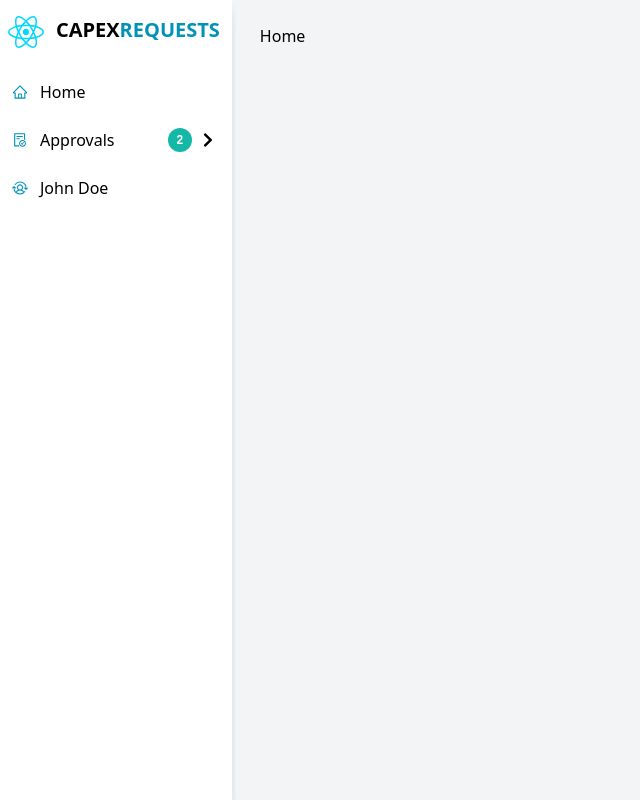
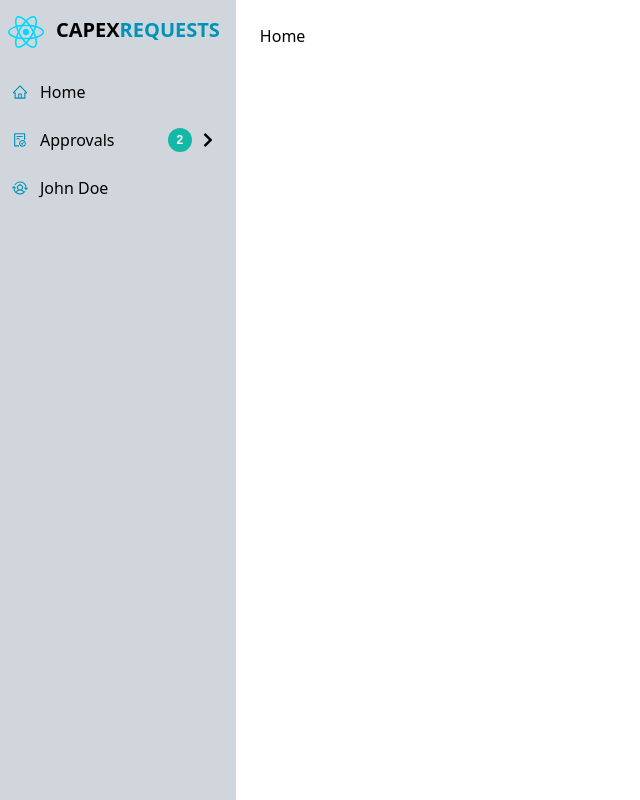
Before and after one commit to henriquesmoco/capex-react, a React (Vite) app in the folder capex-frontend/: page / in a window 1280 px wide. Shown: the whole page, without its empty margins (0-640 px from the left). Built offline with nearby package versions, Linux system fonts and the light colour scheme; a web font is replaced by a local one.

Commit message:
Changed layout colors

```diff
--- a/capex-frontend/src/components/SideMenu.jsx
+++ b/capex-frontend/src/components/SideMenu.jsx
@@ -22,7 +22,7 @@ const SideMenuItem = ({item, level}) => {
                 }
             }}
             className={`flex flex-row justify-between w-full p-3 pl-3 cursor-pointer transition-colors
-            hover:bg-gray-300 rounded-md duration-200 ${levelPadding[Math.min(level, levelPadding.length - 1)]}`} >
+            hover:bg-gray-200 rounded-md duration-200 ${levelPadding[Math.min(level, levelPadding.length - 1)]}`} >
             <div className="flex items-center space-x-3">
                 {CustomIcon && <CustomIcon className="text-cyan-600" />}
                 <span className="font-medium">{item.label}</span>
--- a/capex-frontend/src/layout/RootLayout.jsx
+++ b/capex-frontend/src/layout/RootLayout.jsx
@@ -5,8 +5,8 @@ import SideMenu from "../components/SideMenu.jsx";
 const RootLayout = () => {
     return <>
         <div className="flex h-screen">
-            <div className="flex flex-col pr-1 bg-gray-100">
-                <div className="h-screen shadow-gray-300 shadow-lg bg-white">
+            <div className="flex flex-col pr-1 bg-gray-300">
+                <div className="h-screen">
                     <span className="inline-flex align-items-center gap-1 px-2 py-4 mr-1">
                         <img alt="logo" src={logo} height="40" className="mr-2"></img>
                         <span className="text-xl font-semibold">
@@ -16,7 +16,7 @@ const RootLayout = () => {
                     <SideMenu/>
                 </div>
             </div>
-            <main className="flex-1 p-6 bg-gray-100">
+            <main className="flex-1 p-6 bg-white">
                 <Outlet />
             </main>
         </div>
```
